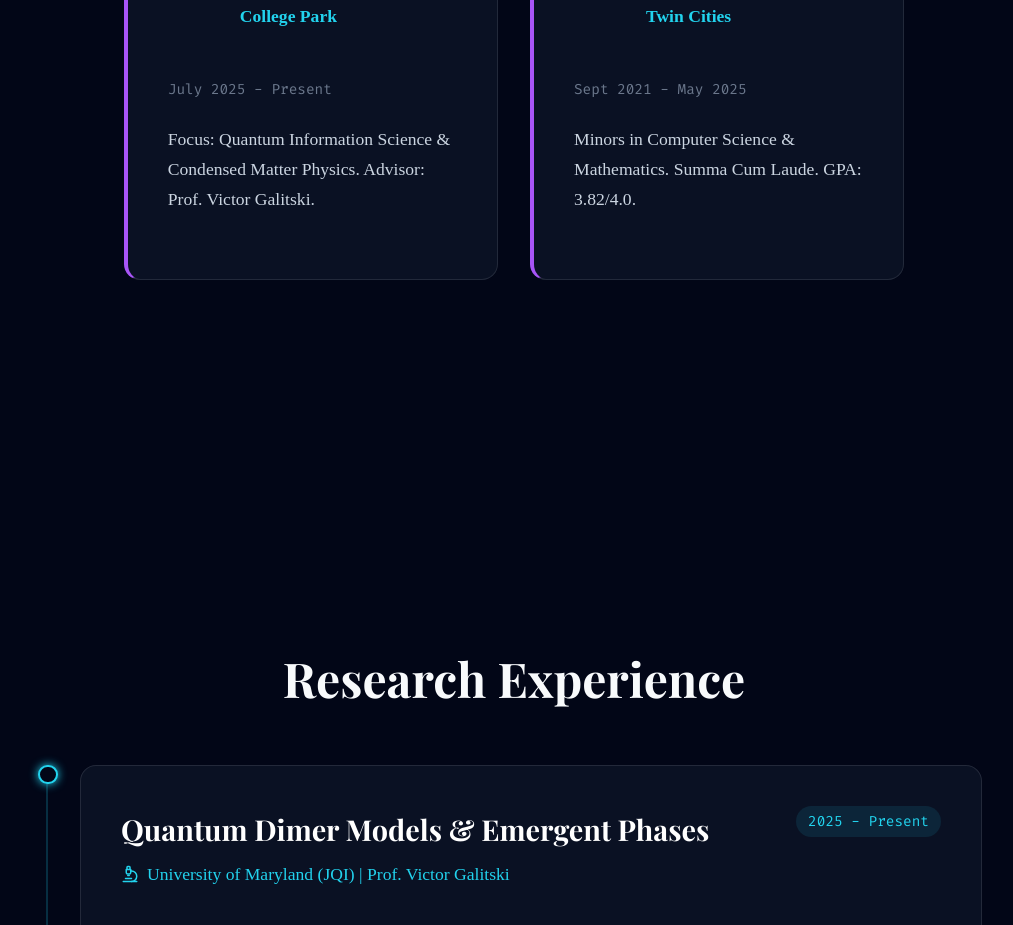
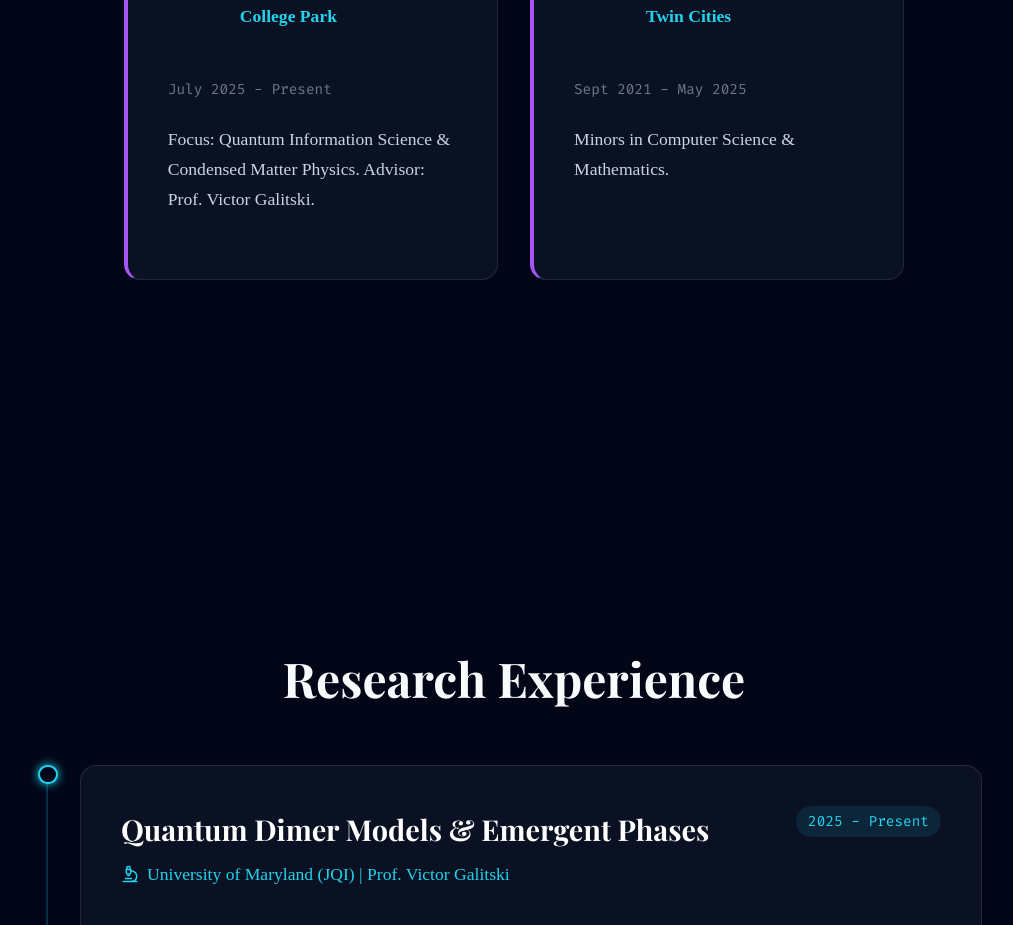
Before and after one commit to speedcoder107/AkshatSharmaPersonalPortfolio, a React (Vite) app: page / in a window 1280 px wide. Shown: the part 2260-3185 px from the top of the page, without its empty margins (126-1139 px from the left). Built offline with nearby package versions, Linux system fonts and the light colour scheme.

Commit message:
another change

```diff
--- a/src/data/data.ts
+++ b/src/data/data.ts
@@ -32,7 +32,7 @@ export const education = [
     degree: "Bachelor of Science in Physics (Honors)",
     institution: "University of Minnesota - Twin Cities",
     period: "Sept 2021 - May 2025",
-    details: "Minors in Computer Science & Mathematics. Summa Cum Laude. GPA: 3.82/4.0."
+    details: "Minors in Computer Science & Mathematics."
   }
 ];
 
```
